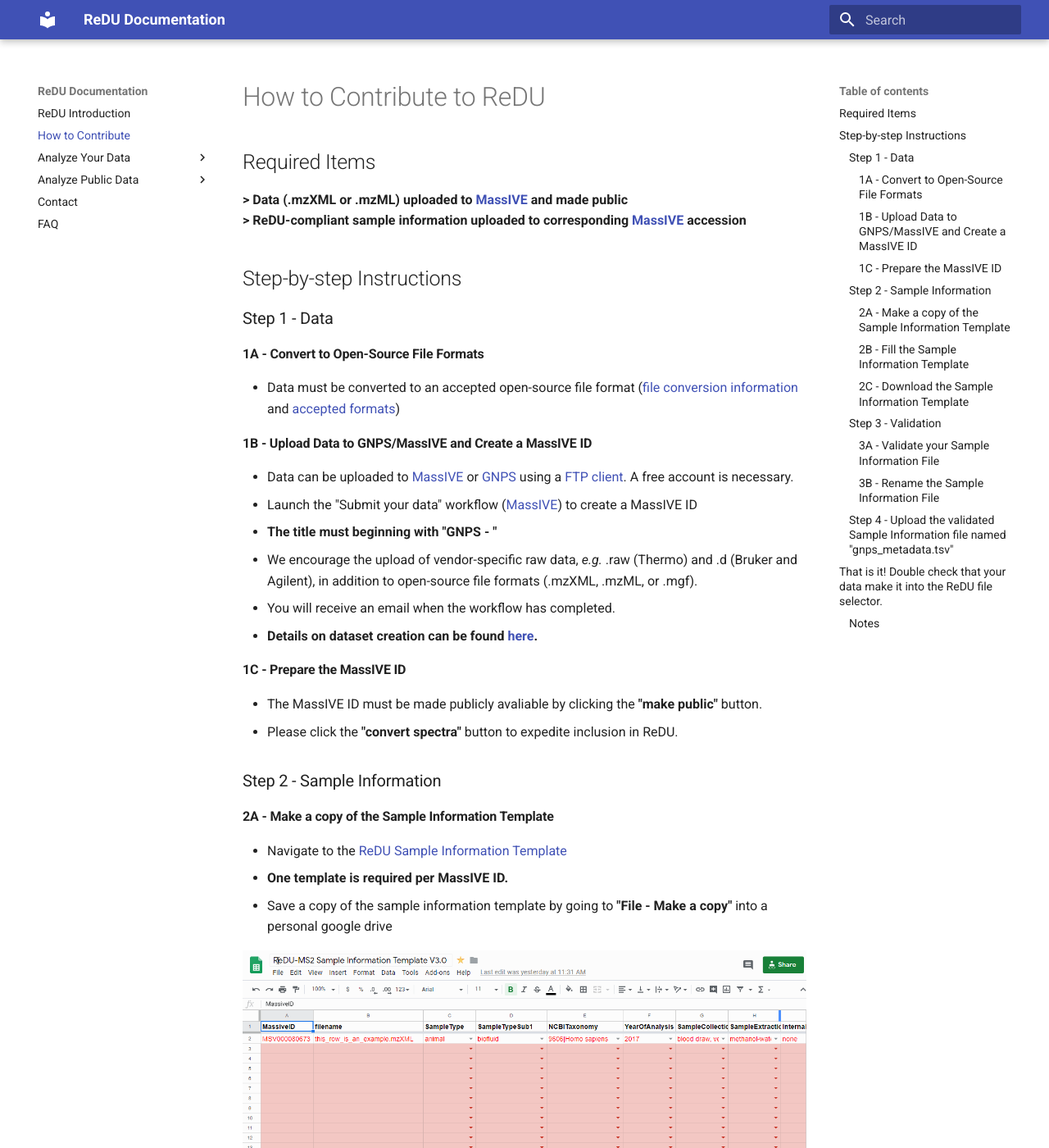
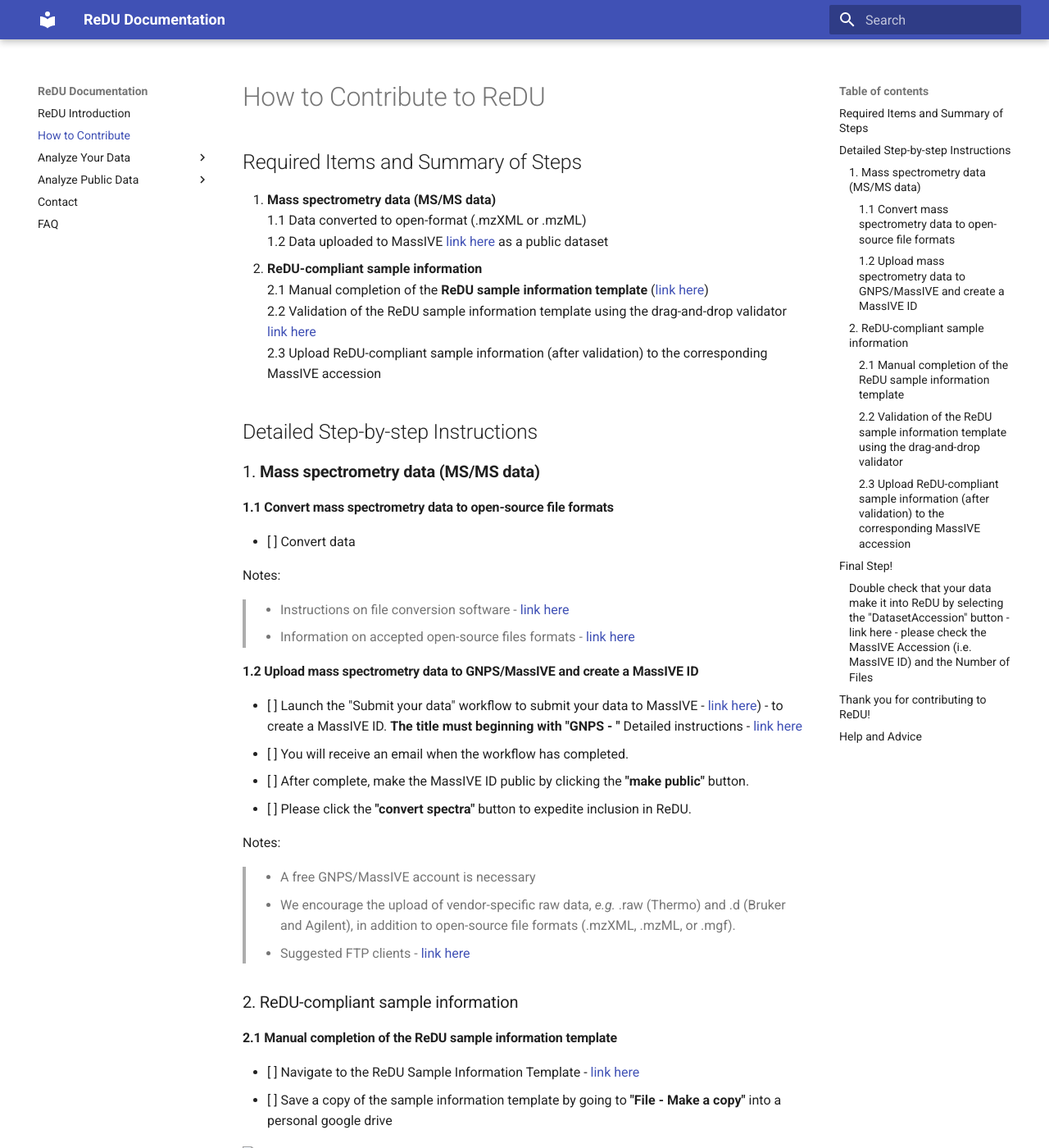
Before and after one commit to mwang87/ReDU-MS2-Documentation, an MkDocs documentation site: the page built from docs/HowtoContribute.md, in a window 1280 px wide and 1400 px high. Shown: the whole window at 82% size. Built offline with MkDocs 1.6.1 and Material for MkDocs 9.7.7, drawn with Linux system fonts in a browser that asks for light colours; some of the changed text lies outside the part shown.

Commit message:
update to documentation
restructure documentation based on feedback - make easier to read and follow

```diff
--- a/docs/HowtoContribute.md
+++ b/docs/HowtoContribute.md
@@ -1,76 +1,90 @@
+# How to Contribute to ReDU
 
-# How to Contribute to ReDU
-## Required Items
-**> Data (.mzXML or .mzML) uploaded to [MassIVE](https://massive.ucsd.edu/ProteoSAFe/static/massive.jsp) and made public** <br>
-**> ReDU-compliant sample information uploaded to corresponding [MassIVE](https://massive.ucsd.edu/ProteoSAFe/static/massive.jsp) accession**
+## Required Items and Summary of Steps
+1. **Mass spectrometry data (MS/MS data)**  <br>
+  1.1 Data converted to open-format (.mzXML or .mzML) <br>
+  1.2 Data uploaded to MassIVE [link here](https://massive.ucsd.edu/ProteoSAFe/static/massive.jsp) as a public dataset <br>
+2. **ReDU-compliant sample information**  <br>
+  2.1 Manual completion of the **ReDU sample information template** ([link here](https://docs.google.com/spreadsheets/d/1v71bnUd8fiXX51zuZIUAvYETWmpwFQj-M3mu4CNsHBU/edit?usp=sharing)) <br>
+  2.2 Validation of the ReDU sample information template using the drag-and-drop validator [link here](https://redu.ucsd.edu/ReDUValidator) <br>
+  2.3 Upload ReDU-compliant sample information (after validation) to the corresponding MassIVE accession <br>
 
-## Step-by-step Instructions
-### Step 1 - Data
+## Detailed Step-by-step Instructions
 
-#### 1A - Convert to Open-Source File Formats
-- Data must be converted to an accepted open-source file format ([file conversion information](https://github.com/CCMS-UCSD/GNPSDocumentation/blob/master/docs/fileconversion.md) and [accepted formats](https://github.com/CCMS-UCSD/GNPSDocumentation/blob/master/docs/isgnpsright.md))
+### 1. **Mass spectrometry data (MS/MS data)**  <br>
 
-#### 1B - Upload Data to GNPS/MassIVE and Create a MassIVE ID
-- Data can be uploaded to [MassIVE](https://massive.ucsd.edu/ProteoSAFe/static/massive.jsp) or [GNPS](https://gnps.ucsd.edu/ProteoSAFe/static/gnps-splash.jsp) using a [FTP client](https://ccms-ucsd.github.io/GNPSDocumentation/fileupload/). A free account is necessary.
-- Launch the "Submit your data" workflow ([MassIVE](https://massive.ucsd.edu/ProteoSAFe/static/massive.jsp?redirect=auth)) to create a MassIVE ID
-  - **The title must beginning with "GNPS - "**
-  - We encourage the upload of vendor-specific raw data, *e.g.* .raw (Thermo) and .d (Bruker and Agilent), in addition to open-source file formats (.mzXML, .mzML, or .mgf).
-- You will receive an email when the workflow has completed.
-- **Details on dataset creation can be found [here](https://ccms-ucsd.github.io/GNPSDocumentation/datasets/).**
+#### 1.1 Convert mass spectrometry data to open-source file formats
+- [ ] Convert data
 
-#### 1C - Prepare the MassIVE ID
-- The MassIVE ID must be made publicly avaliable by clicking the **"make public"** button.
-- Please click the **"convert spectra"** button to expedite inclusion in ReDU.
+Notes:
+> * Instructions on file conversion software - [link here](https://github.com/CCMS-UCSD/GNPSDocumentation/blob/master/docs/fileconversion.md) <br>
+> * Information on accepted open-source files formats - [link here](https://github.com/CCMS-UCSD/GNPSDocumentation/blob/master/docs/isgnpsright.md)  <br>
 
-### Step 2 - Sample Information
+#### 1.2 Upload mass spectrometry data to GNPS/MassIVE and create a MassIVE ID <br>
+- [ ] Launch the "Submit your data" workflow to submit your data to MassIVE - [link here](https://massive.ucsd.edu/ProteoSAFe/static/massive.jsp?redirect=auth)) - to create a MassIVE ID. **The title must beginning with "GNPS - "** Detailed instructions - [link here](https://ccms-ucsd.github.io/GNPSDocumentation/datasets/)
+- [ ] You will receive an email when the workflow has completed.
+- [ ] After complete, make the MassIVE ID public by clicking the **"make public"** button.
+- [ ] Please click the **"convert spectra"** button to expedite inclusion in ReDU.
 
-#### 2A - Make a copy of the Sample Information Template
-- Navigate to the [ReDU Sample Information Template](https://docs.google.com/spreadsheets/d/1v71bnUd8fiXX51zuZIUAvYETWmpwFQj-M3mu4CNsHBU/edit?usp=sharing)
-  - **One template is required per MassIVE ID.**
-- Save a copy of the sample information template by going to **"File - Make a copy"** into a personal google drive
+Notes:
+> * A free GNPS/MassIVE account is necessary <br>
+> * We encourage the upload of vendor-specific raw data, *e.g.* .raw (Thermo) and .d (Bruker and Agilent), in addition to open-source file formats (.mzXML, .mzML, or .mgf). <br>
+> * Suggested FTP clients - [link here](https://ccms-ucsd.github.io/GNPSDocumentation/fileupload/) <br>
 
-![Sample Template_Copy](images/Sample_Template_MakeACopy.gif)
+### 2. ReDU-compliant sample information
 
-#### 2B - Fill the Sample Information Template
-- Fill in sample information using drop-downs when applicable (grey columns at the end of the template are automatically entered using formulae).
-  - It is highly recommended to fill the template in Google Sheets to ensure validation.
-  - When copying and pasting from another spreadsheet, please **copy + special paste** so as to not chance the cell formulae or formatting.
-  - ReDU uses a controlled vocublary - the accepted terms are listed in the "ReDUMS2_controlled_vocabulary" tab per column. **If you require terms that are not avaliable, please raise an issue on [GitHub](https://github.com/mwang87/ReDU-MS2-GNPS).**
+#### 2.1 Manual completion of the ReDU sample information template
+- [ ] Navigate to the ReDU Sample Information Template - [link here](https://docs.google.com/spreadsheets/d/1v71bnUd8fiXX51zuZIUAvYETWmpwFQj-M3mu4CNsHBU/edit?usp=sharing)
+- [ ] Save a copy of the sample information template by going to **"File - Make a copy"** into a personal google drive
 
-![Sample Template_Fill](images/Sample_Template_Fill.gif)
+<img src="images/Sample_Template_MakeACopy.gif" width="500">
 
-#### 2C - Download the Sample Information Template
-- When complete, **delete all extra rows** of the template.
-- Download from Google Sheets as a tab separated text file using **"File-Download as" and selecting "Tab-seperated values..."**
+- [ ] Fill in sample information using drop-downs when applicable (grey columns at the end of the template are automatically entered using formulae).
+    - The filename in the sample information file must match the data uploaded to MassIVE (.mzML or .mzXML).
+    - When copying and pasting from another spreadsheet, please **copy + special paste** so as to not chance the cell formulae or formatting.
 
-![Sample Template_DeleteRows](images/Sample_Template_deleterows.gif)
+<img src="images/Sample_Template_Fill.gif" width="500">
 
-### Step 3 - Validation
+- [ ] ReDU uses a controlled vocublary - the accepted terms are listed in the "ReDUMS2_controlled_vocabulary" tab per column. **If you require terms that are not avaliable, please raise an issue on GitHub - [link here](https://github.com/mwang87/ReDU-MS2-GNPS).**
 
-#### 3A - Validate your Sample Information File
-- Navigate to the [ReDU Sample Information Validator](https://redu.ucsd.edu/)
-- Drag-and-drop or select your sample information file into the validator.
+Notes:
+> * One template is required per MassIVE ID <br>
+> * It is highly recommended to fill the template in Google Sheets <br>
+> * Any conflict between identically named files will result in their exclusion <br>
+
+#### 2.2 Validation of the ReDU sample information template using the drag-and-drop validator
+- [ ] When complete, **delete all extra rows** of the template
+- [ ] Download from Google Sheets as a tab separated text file using **"File-Download as" and selecting "Tab-seperated values..."**
+
+<img src="images/Sample_Template_deleterows.gif" width="500">
+
+- [ ] Navigate to the ReDU Sample Information Validator - [link here](https://redu.ucsd.edu/ReDUValidator)
+- [ ] Drag-and-drop or select your sample information file into the validator.
   - A message will indicate if the files passes or not.
   - Non-adherant information is displayed in the "Sample Information Validation Errors" panel - the row, column, and the accepted terms are listed.
-- If errors occur, then please correct the non-adherant information in the template and repeat from 2C
+  - If errors occur, then please correct the non-adherant information in the template and repeat from 2C
 
-![Sample Validate](images/Validate.gif)
+<img src="images/Validate.gif" width="500">
 
-#### 3B - Rename the Sample Information File
-- Upon passing the validator, **rename the file** to be exactly **"gnps_metadata.tsv"**
+- [ ] Upon passing the validator, **rename the file** to be exactly **"gnps_metadata.tsv"**
   - The filename must be **gnps_metadata.tsv** - this step is critical
-  - It is suggested to make a seperate directory on your computer to store each MassIVE IDs sample information template
 
-### Step 4 - Upload the validated Sample Information file named "gnps_metadata.tsv"
-- Navigate to the MassIVE ID created
-- Click on the **"add files"** button
-- Use the Drag-and-Drop upload option to add the validated sample information file named "gnps_metadata.tsv"
-- Place the validated sample information file into the **"Supplementary file"** folder and submit the update
+Notes:
+> * If corrections or updates are necessary, please make them accordingly and upload the new validated sample information file named **"gnps_metadata.tsv"**. ReDU will automatically import the most recent version of the "gnps_metadata.tsv" file (files cannot be deleted by users from MassIVE). <br>
+> * It is suggested to make a seperate directory on your computer to store each MassIVE IDs sample information template. <br>
 
-## That is it! Double check that your data make it into the [ReDU file selector](https://redu.ucsd.edu/metadataselection).
+#### 2.3 Upload ReDU-compliant sample information (after validation) to the corresponding MassIVE accession
+- [ ] Navigate to the MassIVE ID created and click on the **"add files"** button.
+- [ ] Use the Drag-and-Drop upload option to add the validated sample information file named "gnps_metadata.tsv"
+- [ ] Select the validated sample information file (named exactly **"gnps_metadata.tsv"**) into the **"Supplementary file"** folder
+- [ ] Submit the update
 
-### Notes
-- GNPS/MassIVE is search multiple times per day to find new or updated sample information files so it may take some time for your data to appear.
-- If corrections or updates are necessary, please make them accordingly and upload the new validated sample information file named **"gnps_metadata.tsv"**. ReDU will automatically import the most recent version of the "gnps_metadata.tsv" file (files cannot be deleted by users from MassIVE).
-- Any conflict between identically named files will result in their exclusion.
-- The filename in the sample information file must match the data uploaded to MassIVE (.mzML or .mzXML) - we do not support vendor-specific formats.
+## Final Step!
+### Double check that your data make it into ReDU by selecting the "DatasetAccession" button - [link here](https://redu.ucsd.edu/metadataselection) - please check the MassIVE Accession (*i.e.* MassIVE ID) and the Number of Files
+GNPS/MassIVE is searched multiple times per day to find new or updated sample information files so it may take some time for your data to appear.
+
+## Thank you for contributing to ReDU!
+
+## Help and Advice
+General Questions or Advice = GNPS Forum - [link here](https://groups.google.com/forum/#!forum/molecular_networking_bug_reports)
+New Terms, Corrections, Suggestions = GitHub - [link here](https://github.com/mwang87/ReDU-MS2-GNPS).
```
